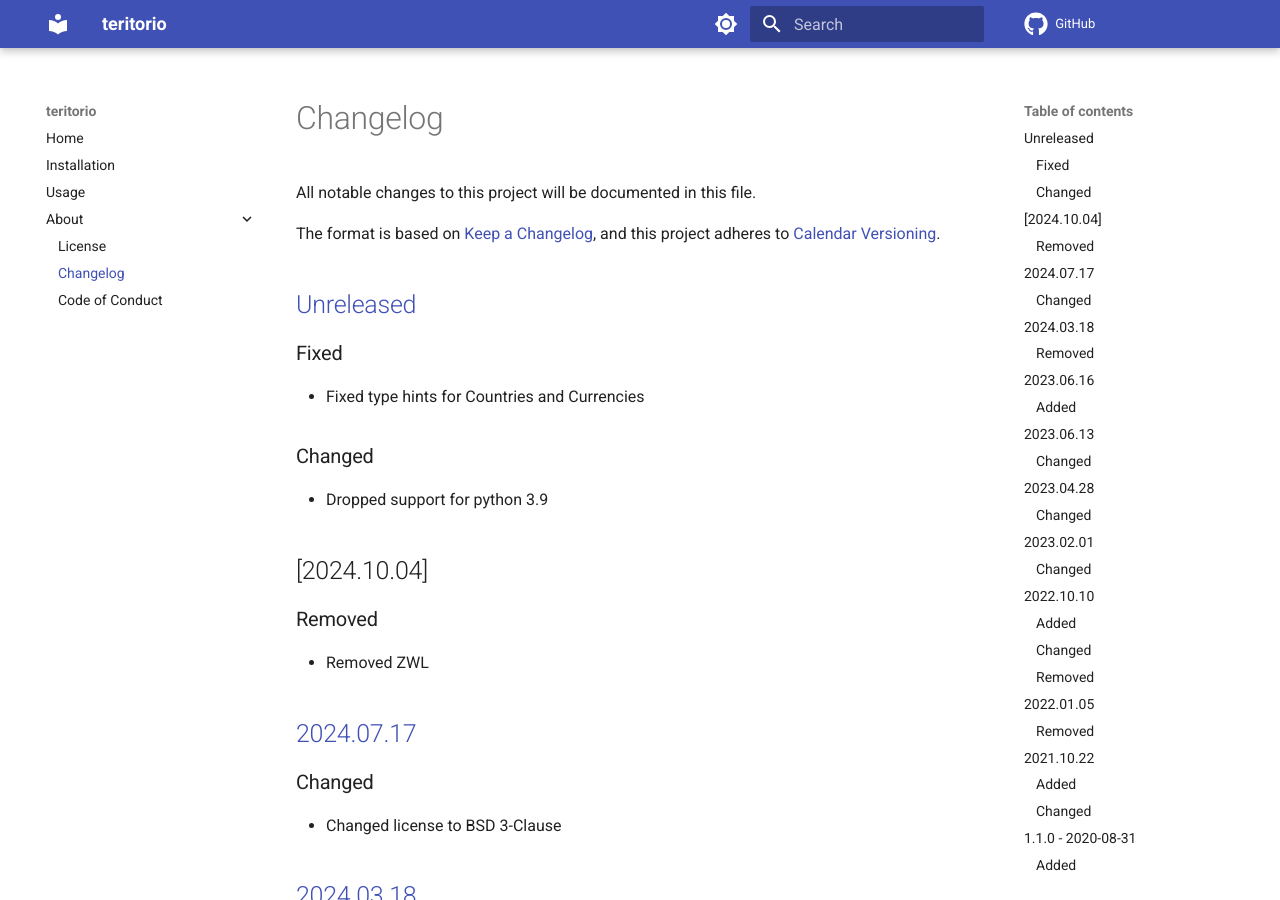
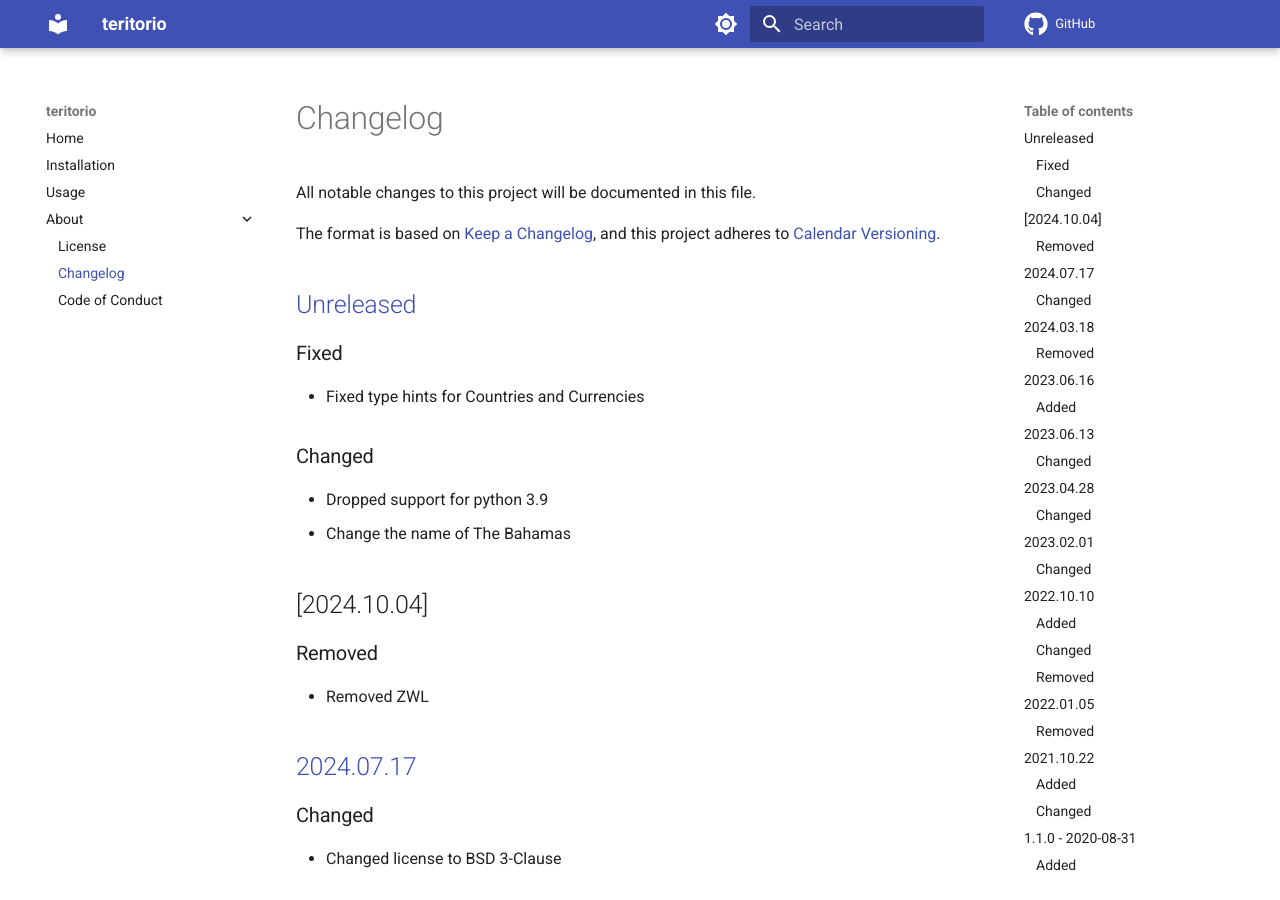
Before and after one commit to spapanik/teritorio, an MkDocs documentation site: the page built from docs/CHANGELOG.md, in a window 1280 px wide and 900 px high. Built offline with MkDocs 1.6.1 and Material for MkDocs 9.7.7, drawn with Linux system fonts in a browser that asks for light colours; comment, search, counter and statistics services are not loaded.

Commit message:
✨ Update name of The Bahamas

```diff
--- a/docs/CHANGELOG.md
+++ b/docs/CHANGELOG.md
@@ -13,6 +13,7 @@ The format is based on [Keep a Changelog], and this project adheres to [Calendar
 ### Changed
 
 - Dropped support for python 3.9
+- Change the name of The Bahamas
 
 ## [2024.10.04]
 
```
Also changed, not shown: 1 other file.
